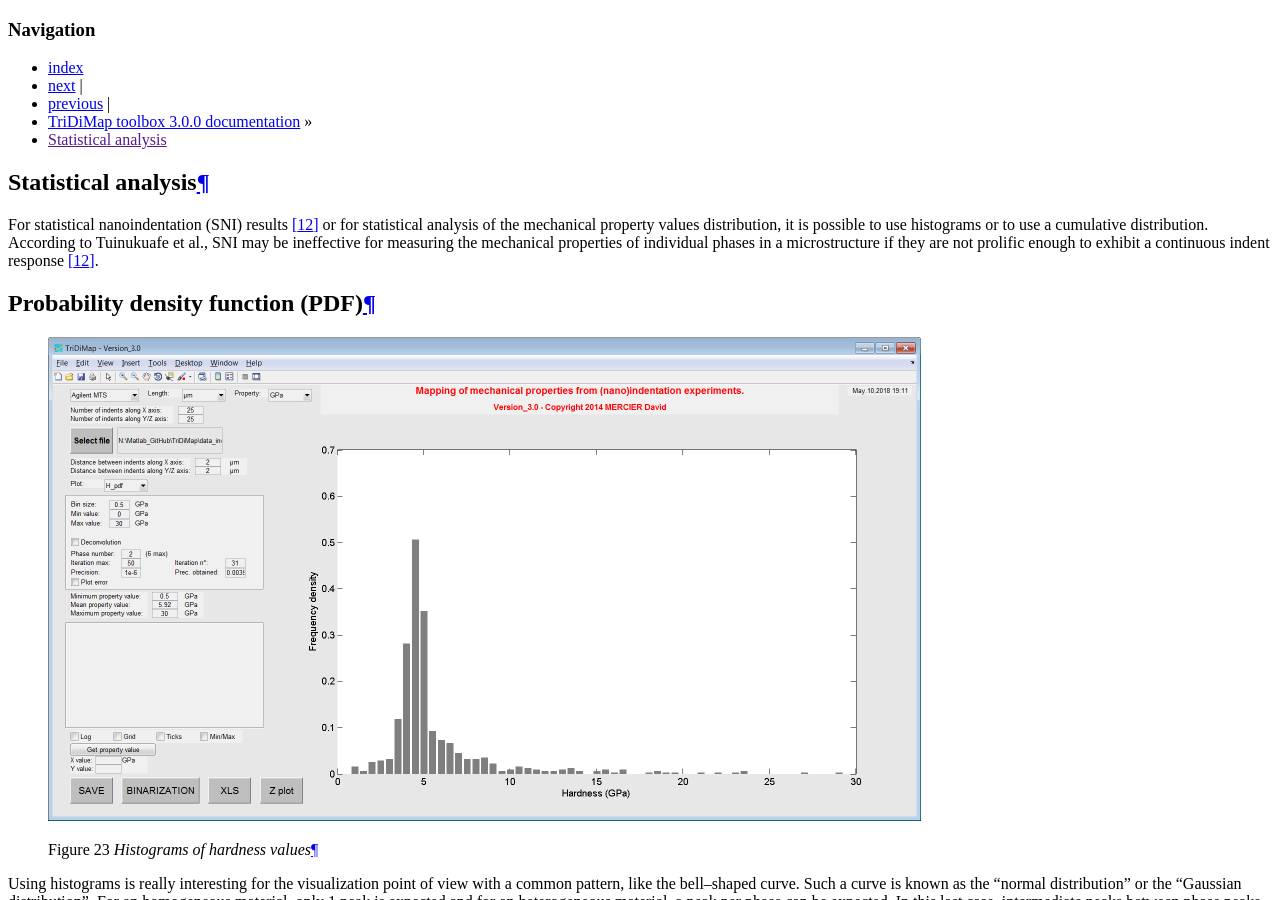
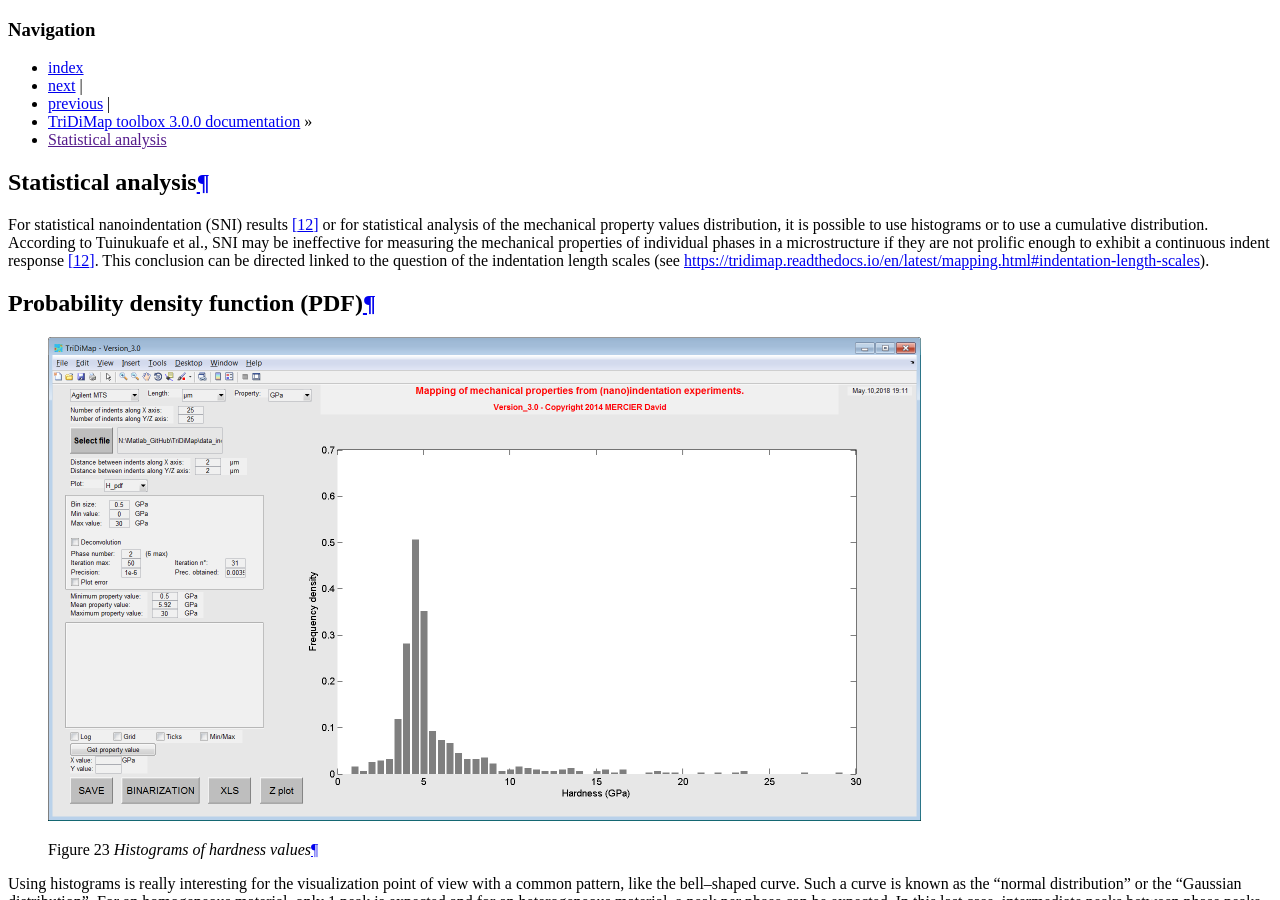
Before and after one commit to DavidMercier/TriDiMap, a Sphinx documentation site: the page built from doc/pdf_cdf.rst, in a window 1280 px wide and 900 px high. Built offline with Sphinx 7.4.7, drawn with Linux system fonts in a browser that asks for light colours; comment, search, counter and statistics services are not loaded.

Commit message:
Update pdf_cdf.rst

```diff
--- a/doc/pdf_cdf.rst
+++ b/doc/pdf_cdf.rst
@@ -4,7 +4,7 @@ Statistical analysis
 .. include:: includes.rst
 
 For statistical nanoindentation (SNI) results [#Tuinukuafe_2022]_ or for statistical analysis of the mechanical property values distribution, it is possible
-to use histograms or to use a cumulative distribution. According to Tuinukuafe et al., SNI may be ineffective for measuring the mechanical properties of individual phases in a microstructure if they are not prolific enough to exhibit a continuous indent response [#Tuinukuafe_2022]_.
+to use histograms or to use a cumulative distribution. According to Tuinukuafe et al., SNI may be ineffective for measuring the mechanical properties of individual phases in a microstructure if they are not prolific enough to exhibit a continuous indent response [#Tuinukuafe_2022]_. This conclusion can be directed linked to the question of the indentation length scales (see https://tridimap.readthedocs.io/en/latest/mapping.html#indentation-length-scales).
 
 Probability density function (PDF)
 ############################################
```
